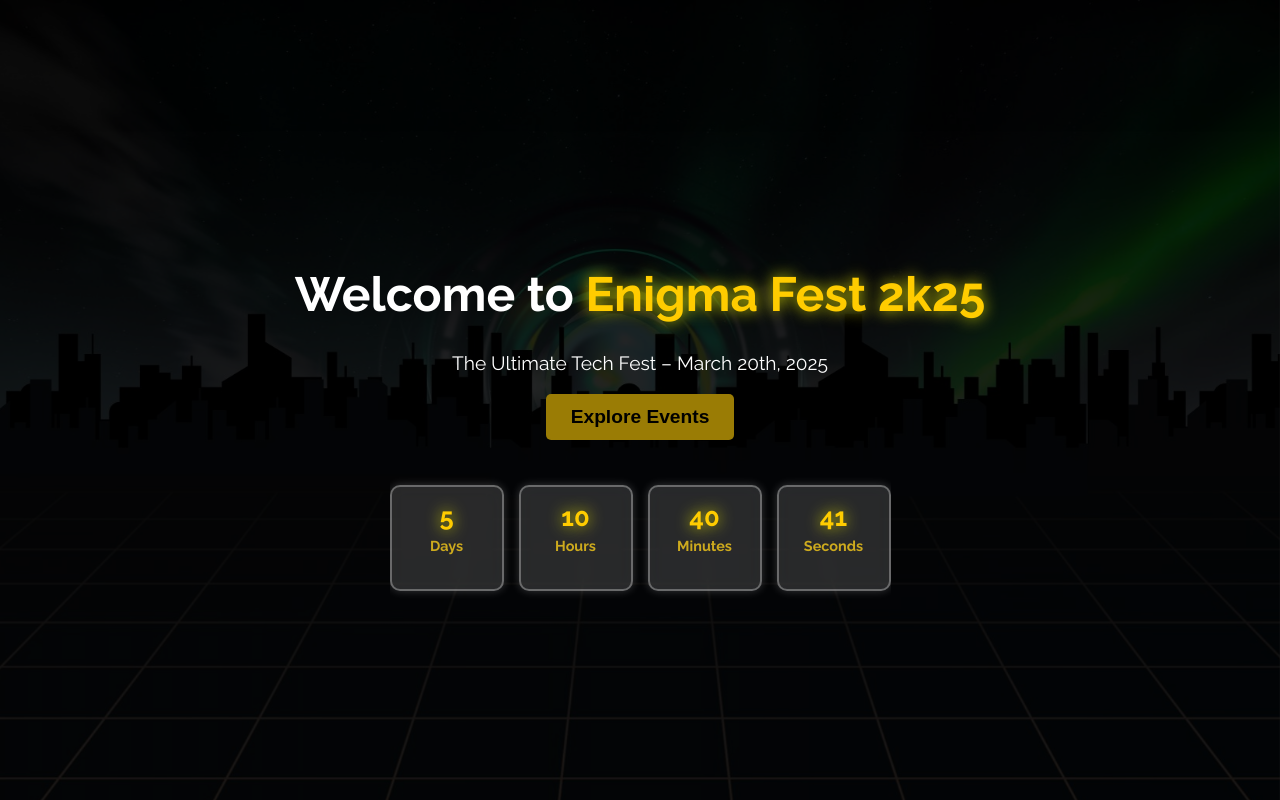
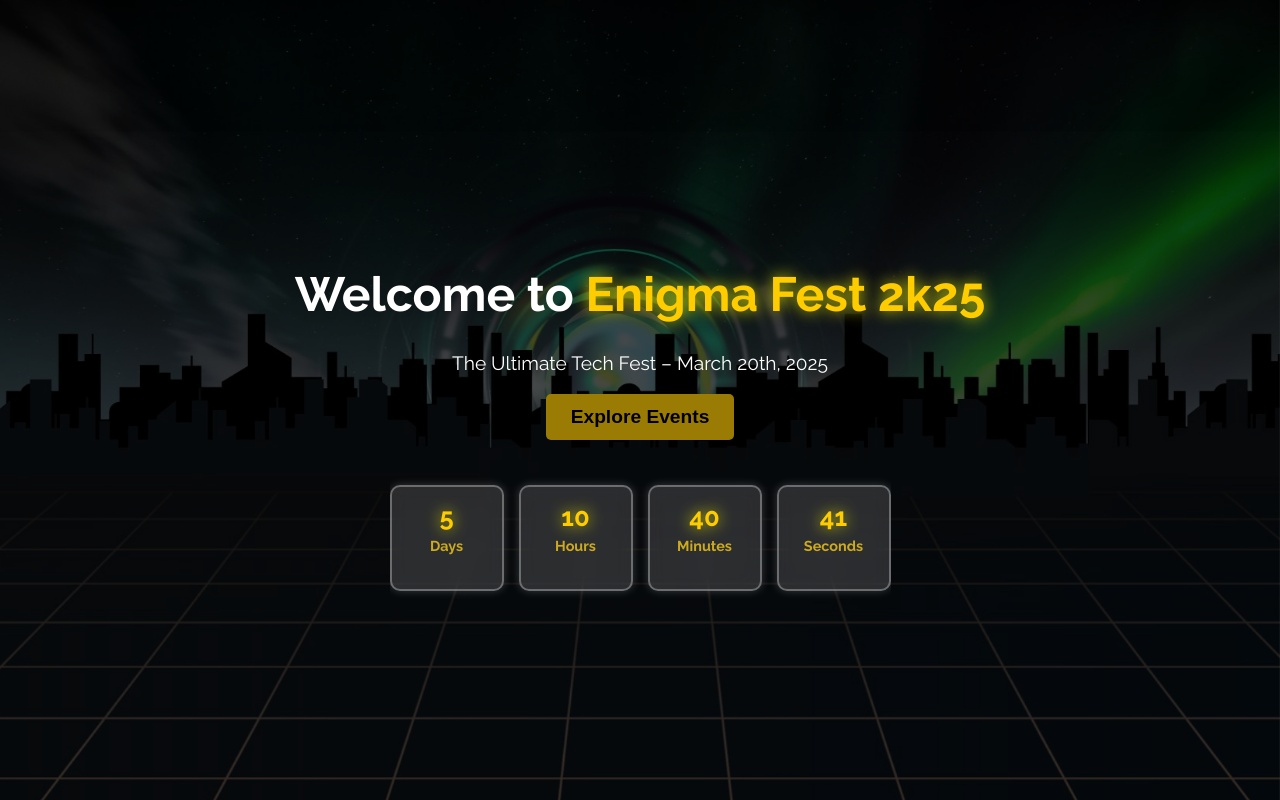
Before and after one commit to shweta-nayal/Ignitia, a React (Vite) app: page / in a window 1280 px wide. Built offline with nearby package versions, Linux system fonts and the light colour scheme.

Commit message:
some modifications

```diff
--- a/src/styles/HeroCountdown.css
+++ b/src/styles/HeroCountdown.css
@@ -18,7 +18,7 @@
     left: 0;
     width: 100%;
     height: 100%;
-    background: rgba(0, 0, 0, 0.85);
+    background: rgba(0, 0, 0, 0.7);
 }
 
 .hero-content {
```
